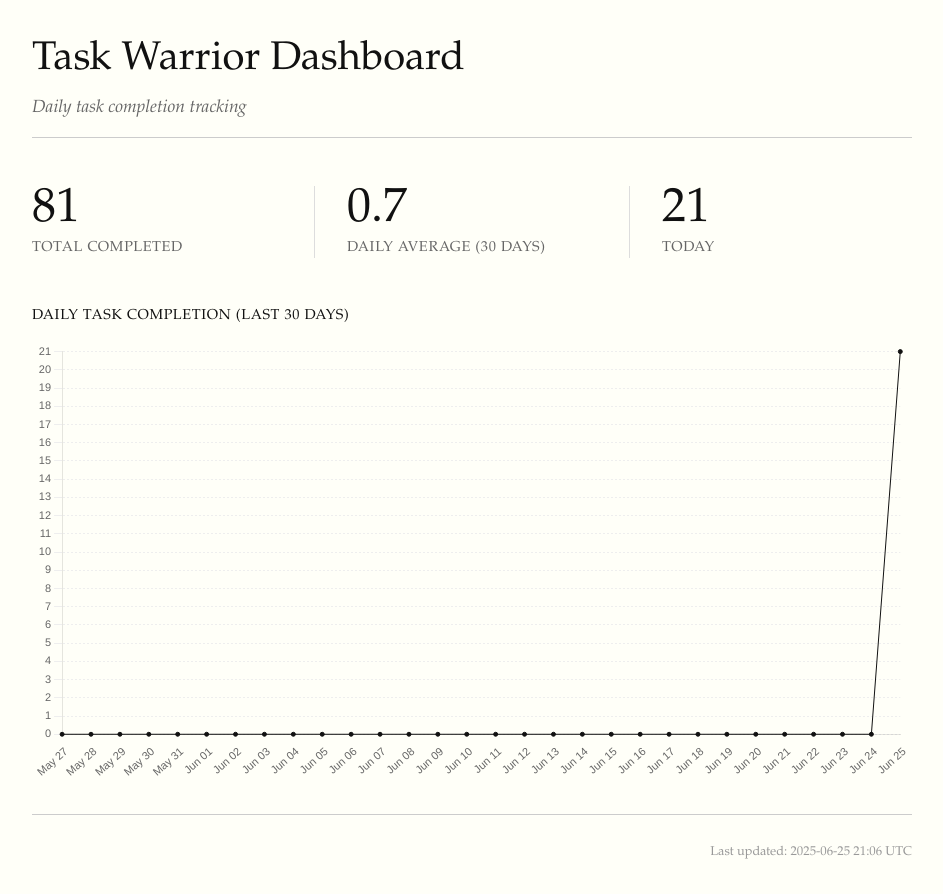
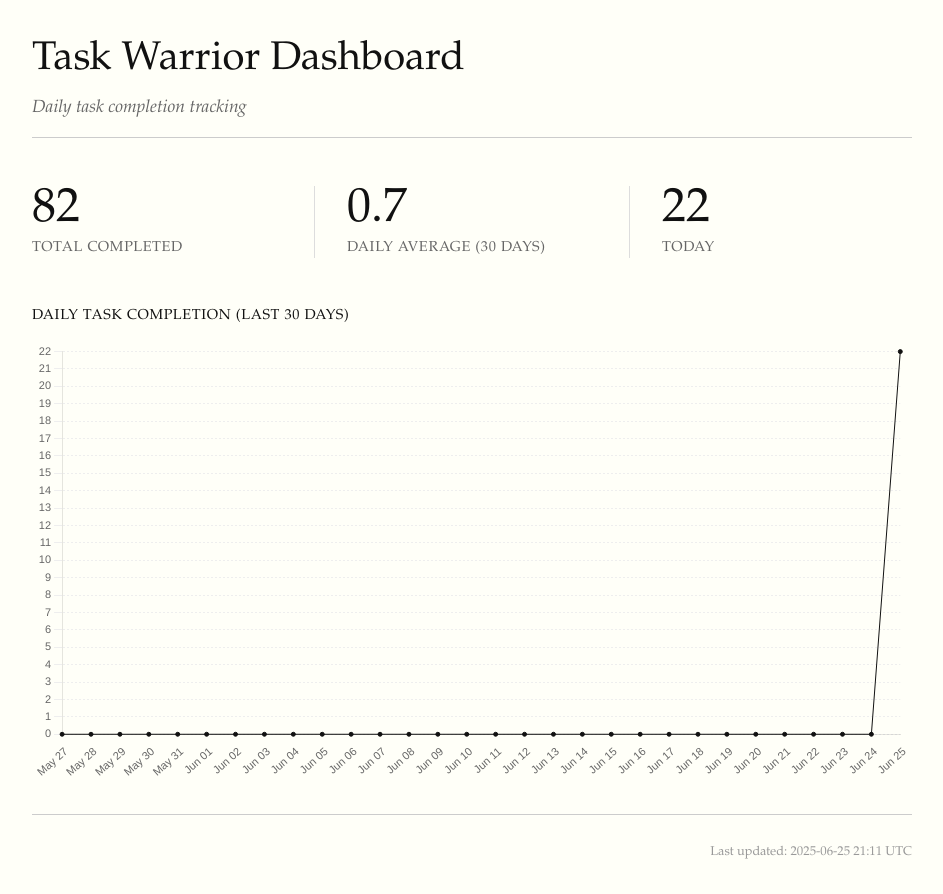
Before and after one commit to Calebp98/taskwarrior-dashboard, a plain HTML site: page dashboard.html in a window 1280 px wide. Shown: the whole page, without its empty margins (168-1111 px from the left). Drawn offline with nearby package versions, Linux system fonts and the light colour scheme.

Commit message:
Update dashboard 2025-06-25 21:11

```diff
--- a/dashboard.html
+++ b/dashboard.html
@@ -107,7 +107,7 @@
 
     <div class="stats">
         <div class="stat-card">
-            <div class="stat-number">81</div>
+            <div class="stat-number">82</div>
             <div class="stat-label">Total Completed</div>
         </div>
         <div class="stat-card">
@@ -115,7 +115,7 @@
             <div class="stat-label">Daily Average (30 days)</div>
         </div>
         <div class="stat-card">
-            <div class="stat-number">21</div>
+            <div class="stat-number">22</div>
             <div class="stat-label">Today</div>
         </div>
     </div>
@@ -126,7 +126,7 @@
     </div>
 
     <div class="footer">
-        <p>Last updated: 2025-06-25 21:06 UTC</p>
+        <p>Last updated: 2025-06-25 21:11 UTC</p>
     </div>
 
     <script>
@@ -137,7 +137,7 @@
                 labels: ["May 27", "May 28", "May 29", "May 30", "May 31", "Jun 01", "Jun 02", "Jun 03", "Jun 04", "Jun 05", "Jun 06", "Jun 07", "Jun 08", "Jun 09", "Jun 10", "Jun 11", "Jun 12", "Jun 13", "Jun 14", "Jun 15", "Jun 16", "Jun 17", "Jun 18", "Jun 19", "Jun 20", "Jun 21", "Jun 22", "Jun 23", "Jun 24", "Jun 25"],
                 datasets: [{
                     label: 'Tasks',
-                    data: [0, 0, 0, 0, 0, 0, 0, 0, 0, 0, 0, 0, 0, 0, 0, 0, 0, 0, 0, 0, 0, 0, 0, 0, 0, 0, 0, 0, 0, 21],
+                    data: [0, 0, 0, 0, 0, 0, 0, 0, 0, 0, 0, 0, 0, 0, 0, 0, 0, 0, 0, 0, 0, 0, 0, 0, 0, 0, 0, 0, 0, 22],
                     borderColor: '#111',
                     backgroundColor: 'transparent',
                     borderWidth: 1,
```
